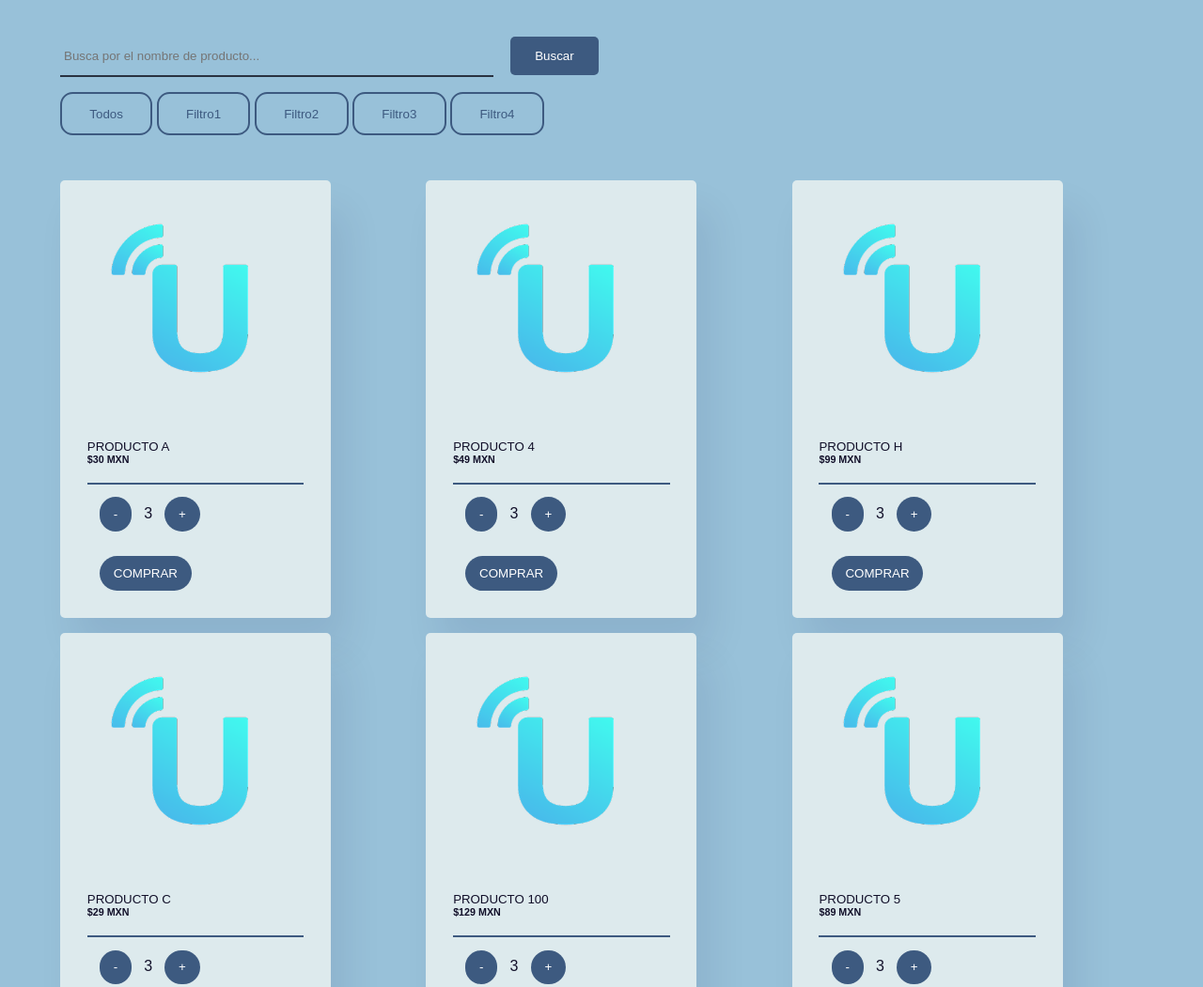
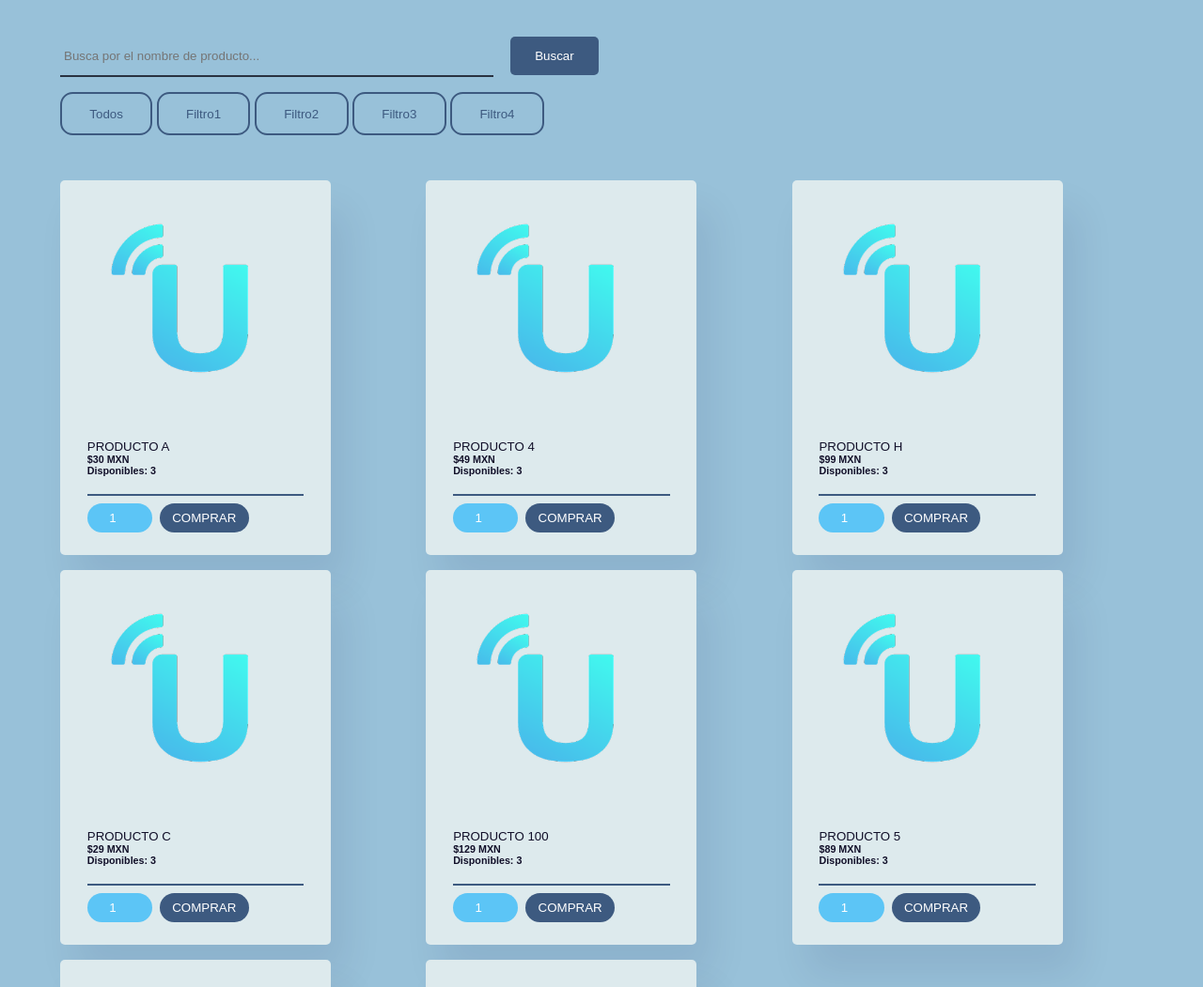
Before and after one commit to jackhfernandez/js-catalog, a plain HTML site: page index.html in a window 1280 px wide. Shown: the top 1051 px of the page at 94% size. Drawn offline with Linux system fonts and the light colour scheme.

Commit message:
adding order input

```diff
--- a/index.js
+++ b/index.js
@@ -84,23 +84,19 @@ let catalog = {
   price.innerText = "$" + i.price + " MXN";
   container.appendChild(price);
 
+  //inventory
+  let inventory = document.createElement("h6");
+  inventory.innerText = "Disponibles: " + i.inventory;
+  container.appendChild(inventory);
+
   let division = document.createElement("hr");
   container.appendChild(division);
 
-    //inventory
-    let inventoryMinus = document.createElement("button");
-    inventoryMinus.innerText = "-";
-    inventoryMinus.classList.add("catalog-button");
-    container.appendChild(inventoryMinus);
-
-    let inventory = document.createElement("span");
-    inventory.innerText = i.inventory;
-    container.appendChild(inventory);
-
-    let inventoryPlus = document.createElement("button");
-    inventoryPlus.innerText = "+";
-    inventoryPlus.classList.add("catalog-button");
-    container.appendChild(inventoryPlus);
+  //order and editing invetory
+  let order = document.createElement("input");
+  order.setAttribute("type", "number");
+  order.value = "1";
+  container.appendChild(order);
 
   //buy
   let buying = document.createElement("button");
--- a/style.css
+++ b/style.css
@@ -51,12 +51,20 @@ hr {
   cursor: pointer;
 }
 .catalog-button {
-  padding: 0.8em 1.1em;
-  margin: 1em;
+  padding: 0.6em 1em;
+  margin: 0.6em;
   border-radius: 3em;
   background-color: #3d5a80;
   color: #ffffff;
   cursor: pointer;
+}
+#catalog input {
+  padding: 0.6em 1em;
+  color: #ffffff;
+  text-align: center;
+  border-radius: 5em;
+  background-color: #5cc5f6;
+  width: 30%;
 }
 .active {
   background-color: #3d5a80;
```
Lines whose indentation alone changed are shown as unchanged.
